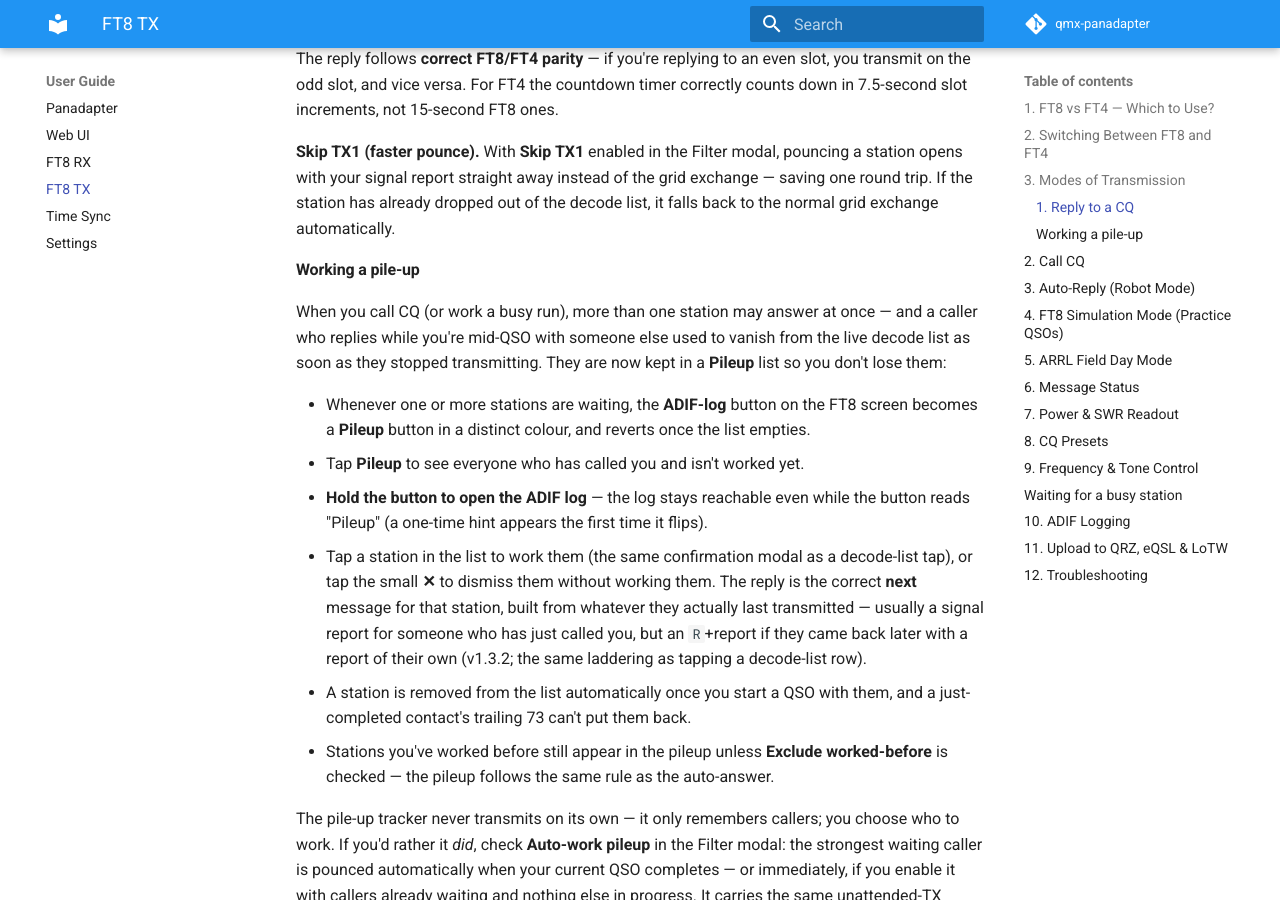
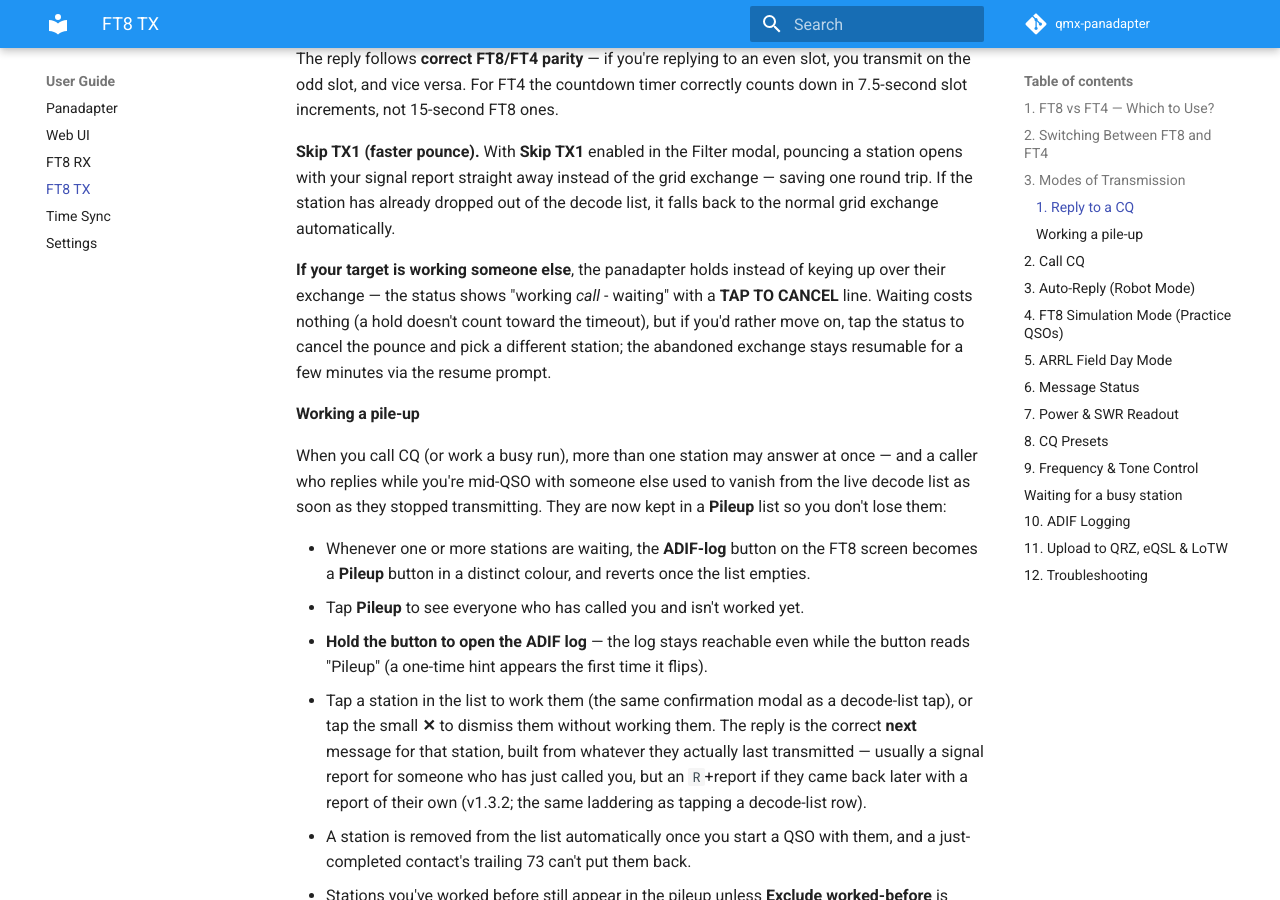
Before and after one commit to SteffenLav/qmx-panadapter, an MkDocs documentation site: the page built from docs/mkdocs/guide/ft8-tx.md, in a window 1280 px wide and 900 px high, scrolled down 2153 px. Built offline with MkDocs 1.6.1 and Material for MkDocs 9.7.7, drawn with Linux system fonts in a browser that asks for light colours; comment, search, counter and statistics services are not loaded.

Commit message:
docs: busy-station hold + its new TAP TO CANCEL escape in ft8-tx guide
Co-Authored-By: Claude Fable 5 <noreply@anthropic.com>

```diff
--- a/docs/mkdocs/guide/ft8-tx.md
+++ b/docs/mkdocs/guide/ft8-tx.md
@@ -77,6 +77,8 @@ In FT8 view, tap a CQ row in the decode list. A confirmation modal appears:
 The reply follows **correct FT8/FT4 parity** — if you're replying to an even slot, you transmit on the odd slot, and vice versa. For FT4 the countdown timer correctly counts down in 7.5-second slot increments, not 15-second FT8 ones.
 
 **Skip TX1 (faster pounce).** With **Skip TX1** enabled in the Filter modal, pouncing a station opens with your signal report straight away instead of the grid exchange — saving one round trip. If the station has already dropped out of the decode list, it falls back to the normal grid exchange automatically.
+
+**If your target is working someone else**, the panadapter holds instead of keying up over their exchange — the status shows "working *call* - waiting" with a **TAP TO CANCEL** line. Waiting costs nothing (a hold doesn't count toward the timeout), but if you'd rather move on, tap the status to cancel the pounce and pick a different station; the abandoned exchange stays resumable for a few minutes via the resume prompt.
 
 #### Working a pile-up
 
```
